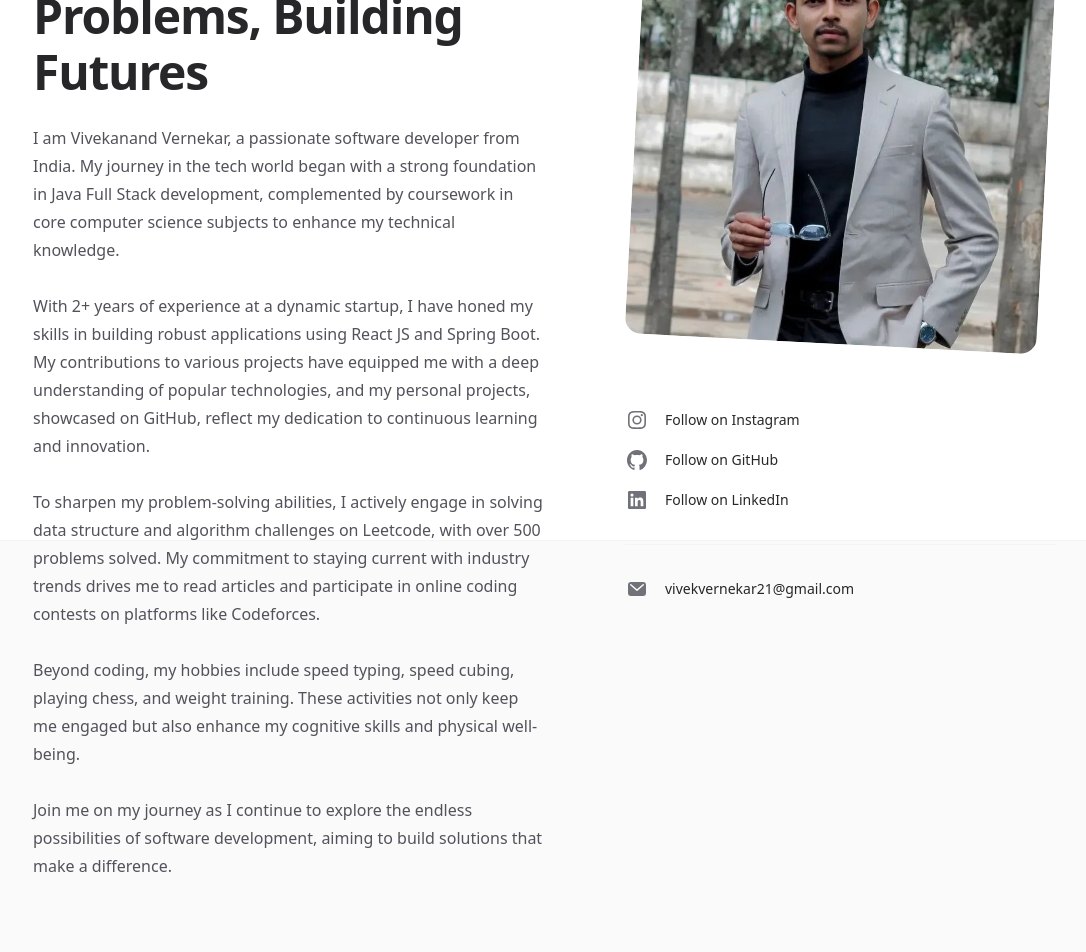
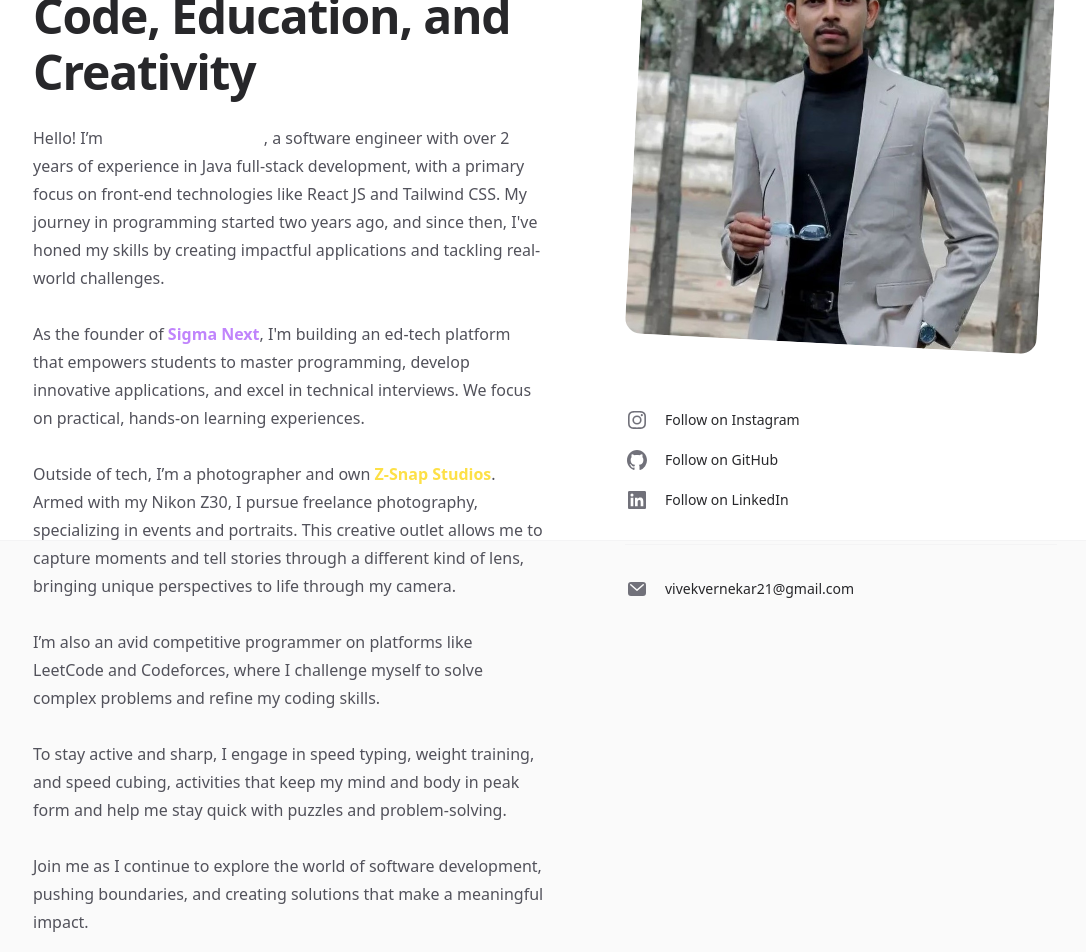
Before and after one commit to james-vicky/spotlight, a Next.js app: page /about in a window 1280 px wide. Shown: the part 260-1212 px from the top of the page, without its empty margins (95-1181 px from the left). Built offline with nearby package versions, Linux system fonts and the light colour scheme; no server answers.

Commit message:
Feat: Add Interests section and refactor About page

```diff
--- a/package.json
+++ b/package.json
@@ -21,11 +21,13 @@
     "clsx": "^1.2.1",
     "fast-glob": "^3.2.11",
     "feed": "^4.2.2",
+    "lucide-react": "^0.454.0",
     "next": "13.4.12",
     "next-router-mock": "^0.9.3",
     "next-themes": "^0.2.1",
     "react": "18.2.0",
     "react-dom": "18.2.0",
+    "react-icons": "^5.3.0",
     "remark-gfm": "^3.0.1",
     "swiper": "^11.1.9",
     "tailwindcss": "^3.3.3"
--- a/src/app/about/page.jsx
+++ b/src/app/about/page.jsx
@@ -1,7 +1,6 @@
 import Image from 'next/image'
 import Link from 'next/link'
 import clsx from 'clsx'
-
 import { Container } from '@/components/Container'
 import {
   GitHubIcon,
@@ -58,31 +57,34 @@ export default function About() {
         </div>
         <div className="lg:order-first lg:row-span-2">
           <h1 className="text-4xl font-bold tracking-tight text-zinc-800 dark:text-zinc-100 sm:text-5xl">
-            Crafting Code, Solving Problems, Building Futures
+            Innovating Through Code, Education, and Creativity
           </h1>
           <div className="mt-6 space-y-7 text-base text-zinc-600 dark:text-zinc-400">
             <p>
-              I am Vivekanand Vernekar, a passionate software developer from India.
-              My journey in the tech world began with a strong foundation in Java Full Stack development,
-              complemented by coursework in core computer science subjects to enhance my technical knowledge.
+              Hello! I’m <span className='text-white'>Vivekanand Vernekar</span>, a software engineer with over 2 years of experience in Java full-stack development,
+              with a primary focus on front-end technologies like React JS and Tailwind CSS.
+              My journey in programming started two years ago, and since then, I've honed my skills by creating impactful applications and tackling real-world challenges.
             </p>
             <p>
-              With 2+ years of experience at a dynamic startup, I have honed my skills in building robust applications
-              using React JS and Spring Boot. My contributions to various projects have equipped me with a deep understanding
-              of popular technologies, and my personal projects, showcased on GitHub, reflect my dedication to continuous learning and innovation.
+              As the founder of <a href='https://marvelous-kheer-aaf2d6.netlify.app/' target='blank' className='font-semibold text-purple-400'>Sigma Next</a>, I'm building an ed-tech platform that empowers students to master programming, develop innovative applications,
+              and excel in technical interviews. We focus on practical, hands-on learning experiences.
             </p>
             <p>
-              To sharpen my problem-solving abilities, I actively engage in solving data structure and algorithm
-              challenges on Leetcode, with over 500 problems solved. My commitment to staying current with industry
-              trends drives me to read articles and participate in online coding contests on platforms like Codeforces.
+              Outside of tech, I’m a photographer and own <a href='https://www.instagram.com/zsnapstudios/' target='blank' className='text-yellow-300 font-semibold'>Z-Snap Studios</a>.
+              Armed with my Nikon Z30, I pursue freelance photography,
+              specializing in events and portraits. This creative outlet allows me to capture moments and tell stories through a different kind of lens,
+              bringing unique perspectives to life through my camera.
             </p>
             <p>
-              Beyond coding, my hobbies include speed typing, speed cubing, playing chess, and weight training.
-              These activities not only keep me engaged but also enhance my cognitive skills and physical well-being.
+              I’m also an avid competitive programmer on platforms like LeetCode and Codeforces,
+              where I challenge myself to solve complex problems and refine my coding skills.
             </p>
             <p>
-              Join me on my journey as I continue to explore the endless possibilities of software development,
-              aiming to build solutions that make a difference.
+              To stay active and sharp, I engage in speed typing, weight training,
+              and speed cubing, activities that keep my mind and body in peak form and help me stay quick with puzzles and problem-solving.
+            </p>
+            <p>
+              Join me as I continue to explore the world of software development, pushing boundaries, and creating solutions that make a meaningful impact.
             </p>
           </div>
         </div>
--- a/src/app/page.jsx
+++ b/src/app/page.jsx
@@ -1,10 +1,12 @@
 import Image from 'next/image'
 import Link from 'next/link'
 import Photos from '@/utils/Photos'
+import Interests  from "@/components/Interests"
 import { Button } from '@/components/Button'
 import { Container } from '@/components/Container'
 import { Card } from '@/components/Card'
 import { formatDate } from '@/lib/formatDate'
+import logoE1 from '@/images/logos/e1.svg'
 import logoAmber from '@/images/logos/amber.svg'
 import logoIneuron from '@/images/logos/ineuron.svg'
 import { getAllArticles } from '@/lib/getAllArticles'
@@ -14,7 +16,8 @@ import {
   LinkedInIcon,
   LeetCodeIcon,
   BriefcaseIcon,
-  ArrowDownIcon
+  ArrowDownIcon,
+  InterestsIcon
 } from '@/utils/Icons'
 
 function Article({ article }) {
@@ -43,18 +46,24 @@ function SocialLink({ icon: Icon, ...props }) {
 const Resume = () => {
   let resume = [
     {
+      company: 'E1 Consulting',
+      title: 'Workday Extend Developer',
+      logo: logoE1,
+      start: 'Oct 2024',
+      end: {
+        label: 'Present',
+        dateTime: new Date().getFullYear(),
+      }
+    },
+    {
       company: 'AmberStudent',
       title: 'Operations Support Intern',
       logo: logoAmber,
       start: 'May 2024',
       end: {
-        label: 'August 2024',
+        label: 'Aug 2024',
         dateTime: new Date().getFullYear(),
-      },
-      responsibilities: [
-        'Managed booking processes with partner properties on designated platforms, ensuring smooth transactions for customers.',
-        'Resolved tickets within agreed timelines, maintaining customer satisfaction and operational efficiency.',
-      ],
+      }
     },
     {
       company: 'iNeuron',
@@ -62,10 +71,6 @@ const Resume = () => {
       logo: logoIneuron,
       start: 'Jan 2023',
       end: 'Jan 2024',
-      responsibilities: [
-        'Employed React for the development of dynamic and interactive user interfaces in single-page applications.',
-        'Contributed to the backend devlopment of web applications using Spring framework, JDBC, Servlets and integrated MySQL database to store and retrieve data.',
-      ],
     },
   ];
 
@@ -79,7 +84,7 @@ const Resume = () => {
         {resume.map((role, roleIndex) => (
           <li key={roleIndex} className="flex gap-4">
             <div className="relative mt-1 flex h-10 w-10 flex-none items-center justify-center rounded-full shadow-md shadow-zinc-800/5 ring-1 ring-zinc-900/5 dark:border dark:border-zinc-700/50 dark:bg-zinc-800 dark:ring-0">
-              <Image src={role.logo} alt="" className="h-7 w-7" unoptimized />
+              <Image src={role.logo} alt="" className="h-8 w-8 rounded-full" unoptimized />
             </div>
             <div className="flex flex-col flex-auto">
               <dl className="flex flex-wrap gap-x-2">
@@ -107,11 +112,6 @@ const Resume = () => {
                   </time>
                 </dd>
               </dl>
-              <ul className="list-disc ml-5 mt-1 text-xs text-zinc-500 dark:text-zinc-400">
-                {role.responsibilities.map((responsibility, index) => (
-                  <li key={index}>{responsibility}</li>
-                ))}
-              </ul>
             </div>
           </li>
         ))}
@@ -136,13 +136,12 @@ export default async function Home() {
       <Container className="mt-9">
         <div className="max-w-2xl">
           <h1 className="text-4xl font-bold tracking-tight text-zinc-800 dark:text-zinc-100 sm:text-5xl">
-            Full Stack Developer and Problem Solver
+            Software Engineer, Mentor, and Photographer
           </h1>
           <p className="mt-6 text-base text-zinc-600 dark:text-zinc-400">
-            I&apos;m Vivekanand Vernekar, a full stack developer passionate about building robust applications
-            with modern technologies. My expertise lies in <span className='font-semibold text-black dark:text-white'> React Js & Spring Boot. </span>
-            With a dedication to continuous learning, I actively solve problems on LeetCode and contribute
-            to various projects. With around one year of experience, I am committed to solving complex problems and advancing my skills.
+            I'm Vivekanand Vernekar, a passionate full-stack software engineer with over 2 years of experience building powerful and scalable web applications using Java and React.
+            Beyond coding, I enjoy mentoring aspiring developers and sharing my journey. When I’m not in front of a screen, you’ll find me capturing stories through my lens.
+            Driven by innovation and creativity, I'm constantly exploring ways to merge my technical expertise with artistic pursuits, bringing both precision and inspiration to every project I take on.
           </p>
           <div className="mt-6 flex gap-6">
 
@@ -180,6 +179,7 @@ export default async function Home() {
           </div>
           <div className="space-y-10 lg:pl-16 xl:pl-24">
             <Resume />
+            <Interests />
           </div>
         </div>
       </Container>
--- /dev/null
+++ b/src/components/Interests.jsx
@@ -0,0 +1,42 @@
+import { MdOutlineWorkspacePremium } from "react-icons/md";
+import { FaChalkboardTeacher, FaCamera, FaDumbbell, FaCube, FaKeyboard, FaCode } from 'react-icons/fa';
+
+function Interests() {
+  return (
+    <div className="mt-6 text-sm rounded-2xl border border-zinc-100 p-6 dark:border-zinc-700/40 text-white">
+      <span className='flex'>
+        <MdOutlineWorkspacePremium className='text-gray-500 text-2xl mr-2' />
+        <h3 className="font-semibold mb-4">Interests</h3>
+      </span>
+
+      <ul className="space-y-2 ml-1 tracking-wide">
+        <li className="flex items-center">
+          <FaCode className="mr-3 text-teal-500" />
+          <span>Programming</span>
+        </li>
+        <li className="flex items-center">
+          <FaChalkboardTeacher className="mr-3 text-teal-500" />
+          <span>Teaching</span>
+        </li>
+        <li className="flex items-center">
+          <FaKeyboard className="mr-3 text-teal-500" />
+          <span>Speed Typing</span>
+        </li>
+        <li className="flex items-center">
+          <FaCamera className="mr-3 text-teal-500" />
+          <span>Photography</span>
+        </li>
+        <li className="flex items-center">
+          <FaDumbbell className="mr-3 text-teal-500" />
+          <span>Weight Training</span>
+        </li>
+        <li className="flex items-center">
+          <FaCube className="mr-3 text-teal-500" />
+          <span>Cubing</span>
+        </li>
+      </ul>
+    </div>
+  );
+}
+
+export default Interests;
```
Also changed, not shown: src/images/logos/e1.svg (added), 1 other file (tests, documents, lock files or other folders).
